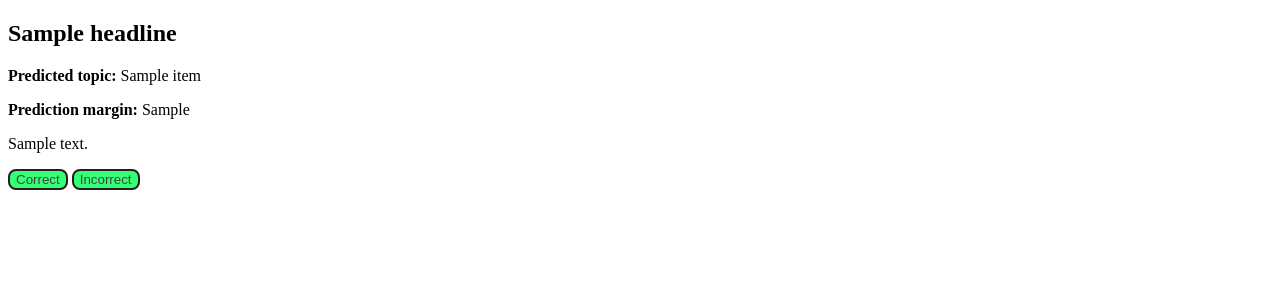
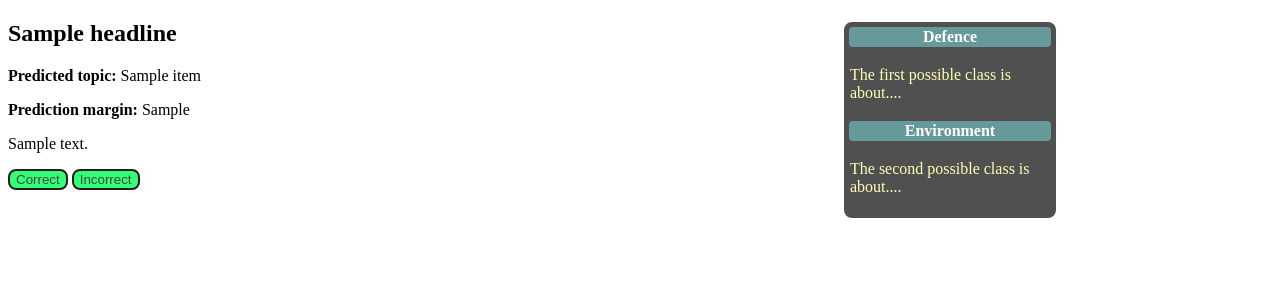
Before and after one commit to BernoulliSanders/Flask-Application-Reuters20, a Flask app: template templates/article.html in a window 1280 px wide. Shown: the top 300 px of the page. Run offline with Flask 2, Linux system fonts and the light colour scheme; the template is opened without the code that fills it: most values are stand-ins (such as "Sample title", 1, 10 or a date in 2020); parts of the project's set-up code (start-up, migrations or seed data) failed here and were passed over.

Commit message:
Added description of classes to active learning page

```diff
--- a/static/style-for-reweighting-app.css
+++ b/static/style-for-reweighting-app.css
@@ -4,7 +4,7 @@ h1 {color:white;  width:200px;  font:"Helvetica Neue";
 
 }
 
-h2 {color:white;  width:300px;  font:"Helvetica Neue"; text-align: center;
+h2 {color:white;  width:320px;  font:"Helvetica Neue"; text-align: center;
 
     color: white; float: left,top; background-color: #3A3B3B; border-radius: 5px;
 }
--- a/static/style.css
+++ b/static/style.css
@@ -1,19 +1,41 @@
-body {font-family: serif; width:1100px; background-color:white; color:black; font-size: 16px}
+body {font-family: serif; width:1050px; background-color:white; color:black; font-size: 16px}
 
 h1 {width:600px;  font:"Helvetica Neue";
 }
 
-h2 { width:600px;  font:"Helvetica Neue";
+h2.wide { width:600px;  font:"Helvetica Neue";
 }
 
-div {color:white; font:"Helvetica Neue"}
+div {font:"Helvetica Neue"}
 
-h3 {width:700px; font:"Helvetica Neue"}
+h3 {width:700px; font:"Helvetica Neue";}
 
 p {width:700px; font:"Comic Sans MS"}
+
+p.narrow {width:200px; font:"Comic Sans MS"}
 
 input {
 	background-color: #33ff77; color:#464141; border: 2px solid; border-radius: 8px; border-color: #271D1D;
 }
 
 .button {padding-top:20px; border:10px}
+
+table {width: 200px;}
+
+table.table1 {background-color:#505050; align-items:right; float:top,right; border: solid; border-width: 2px; border-radius: 10px;
+border-color:white; padding: 3px; vertical-align:top;}
+
+td { color:#ffffb3;
+    text-align: left;
+}
+
+td.right {text-align: right;}
+
+th {
+    background-color: #669999;
+    color: white;
+    border-top-right-radius: 4px;
+  border-top-left-radius: 4px;
+      border-bottom-right-radius: 4px;
+  border-bottom-left-radius: 4px;
+}
--- a/templates/article-with-reweighting.html
+++ b/templates/article-with-reweighting.html
@@ -78,6 +78,7 @@
 <strong>Predicted topic:  </strong>
 {{ item.predicted_labels }}
 </p>
+
 <p>
 <strong >Prediction margin:</strong> {{ item.class_proba }}
 </p>
--- a/templates/article.html
+++ b/templates/article.html
@@ -6,9 +6,17 @@
     <link rel="stylesheet" href="{{ url_for('static', filename='style.css') }}">
 </head>
 <body>
+
+  <table class="table1" style="float:right">
+  <tr><th>Defence</th></tr>
+  <tr><td><p class="narrow">The first possible class is about....</p> </td></tr>
+  <tr><th>Environment</th></tr>
+  <tr><td><p class="narrow">The second possible class is about....</p> </td></tr>
+  </table>
+
+<div>
 {% for item in items %}
-<h2><strong> {{ item.Headline }}
-</strong>
+<h2 class="wide"> {{ item.Headline }}
 </h2>
 <p>
 <strong>Predicted topic:  </strong>
@@ -30,5 +38,7 @@
 	  </form>
 </div>
 {% endfor %}
+</div>
+
   </body>
 </html>
```
Also changed, not shown: 1 other file. Lines whose indentation alone changed are shown as unchanged.
